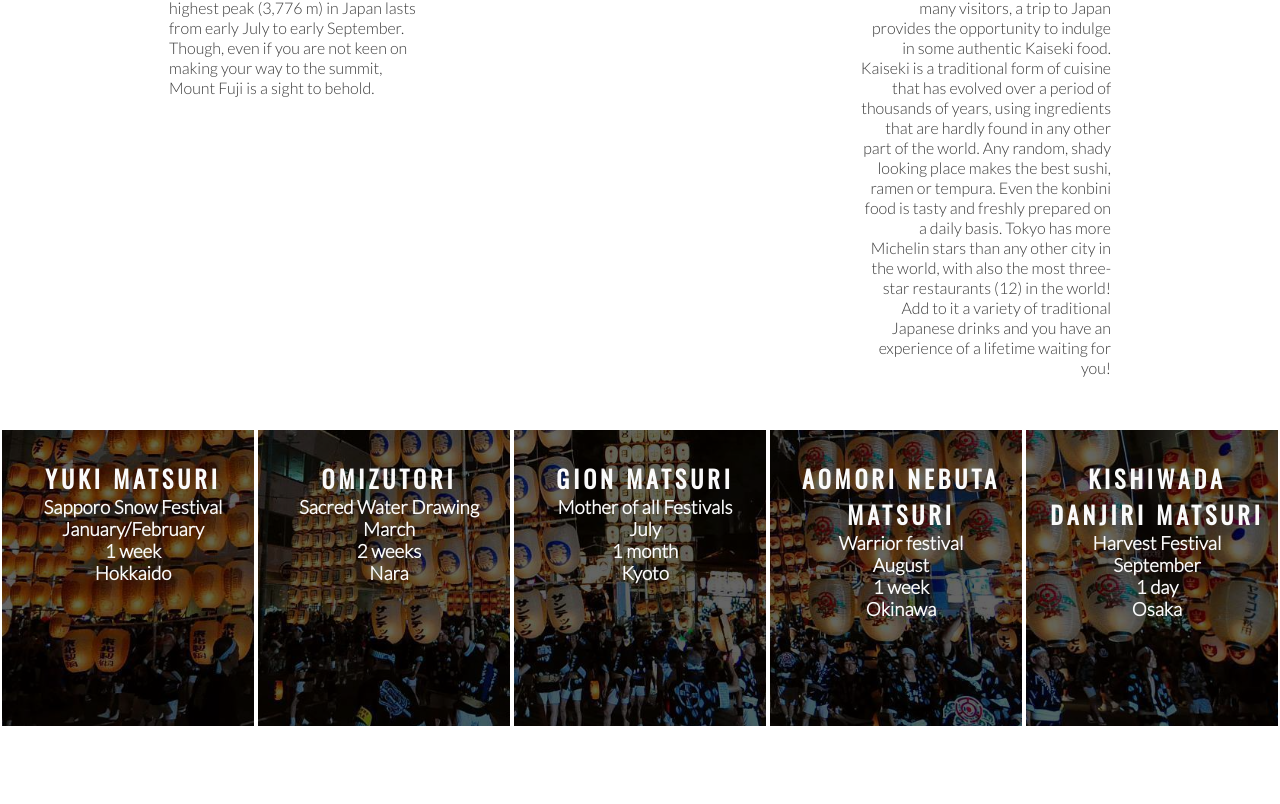
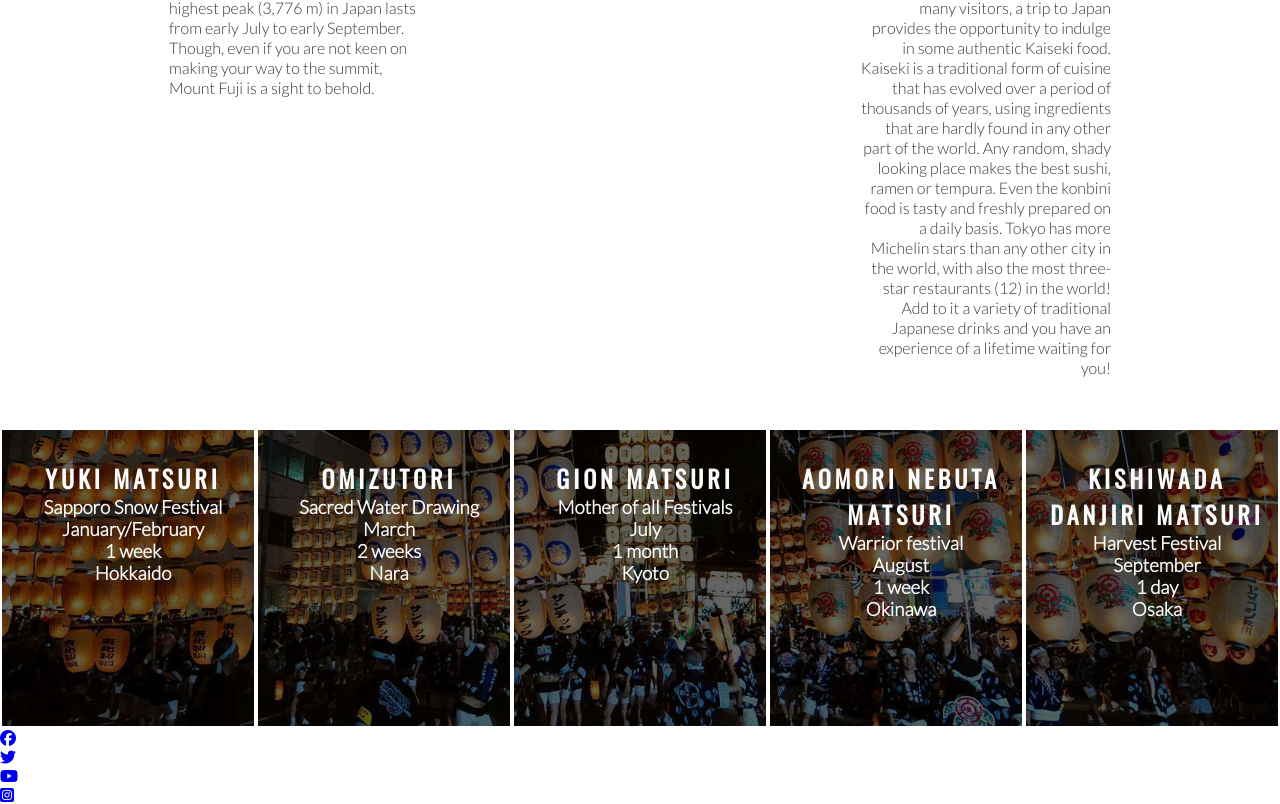
Before and after one commit to greglabo78/Project-Milestone-1-html-css, a plain HTML site: page index.html in a window 1280 px wide. Shown: the part 2003-2807 px from the top of the page. Before the commit the page ends 2750 px from the top, so only its background shows below. Drawn offline with nearby package versions, Linux system fonts and the light colour scheme.

Commit message:
Add social media icons to footer

```diff
--- a/index.html
+++ b/index.html
@@ -137,7 +137,16 @@
     <footer>
         <ul>
             <li>
-                <a href="https://facebook.com" target="_blank" rel="noopener" aria-label="Visit our Facebook page (opens in a new tab)"></a>
+                <a href="https://facebook.com" target="_blank" rel="noopener" aria-label="Visit our Facebook page (opens in a new tab)"><i class="fab fa-facebook"></i></a>
+            </li>
+            <li>
+                <a href="https://twitter.com" target="_blank" rel="noopener" aria-label="Visit our Twitter page (opens in a new tab)"> <i class="fab fa-twitter"></i></a>
+            </li>
+            <li>
+                <a href="https://youtube.com" target="_blank" rel="noopener" aria-label="Visit our youtube page (opens in a new tab)"> <i class="fab fa-youtube"></i></a>
+            </li>
+            <li>
+                <a href="https://instagram.com" target="_blank" rel="noopener" aria-label="Visit our instagram page (opens in a new tab)"> <i class="fab fa-instagram-square"></i></a>
             </li>
         </ul>
     </footer>
```
